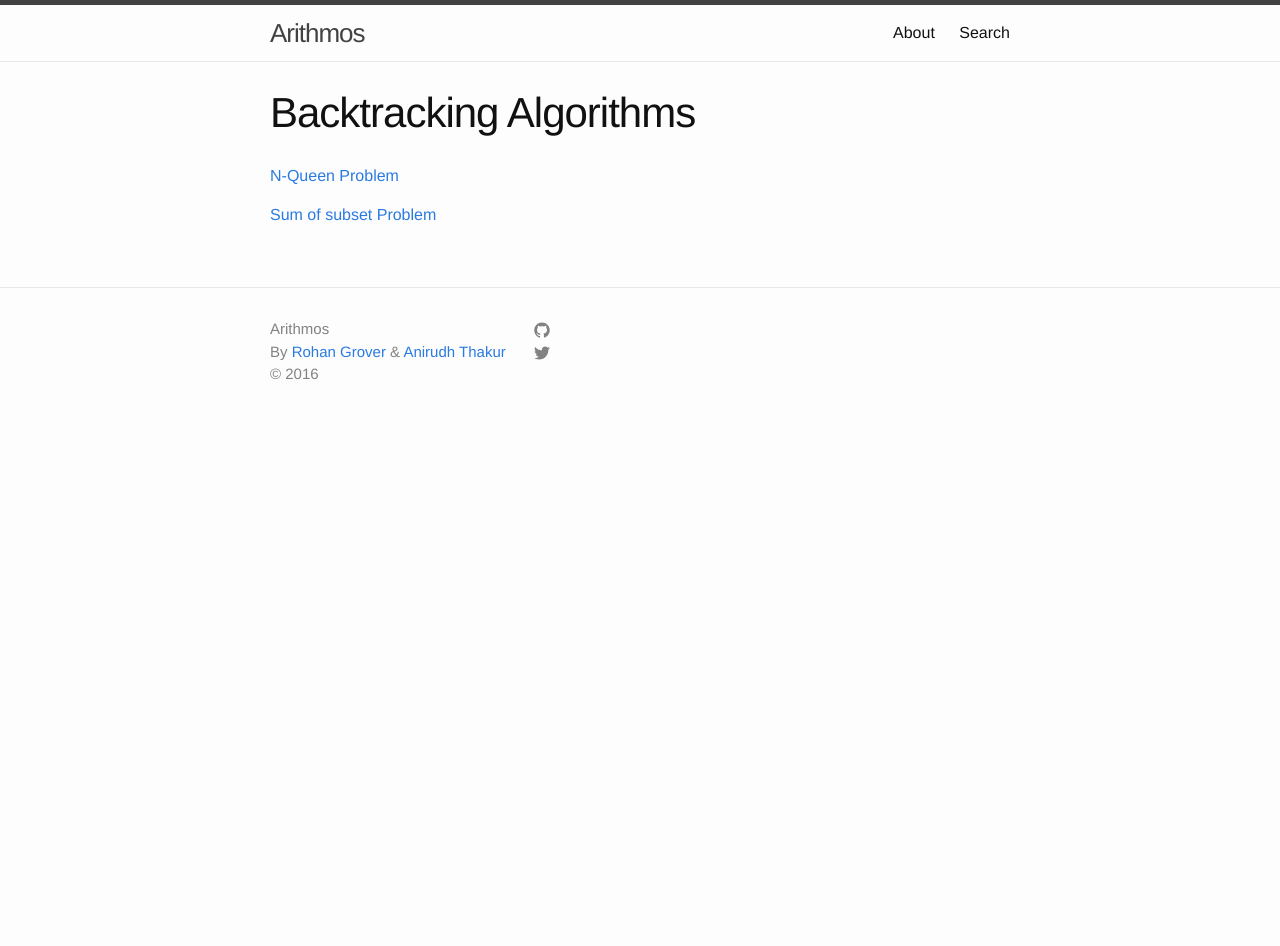
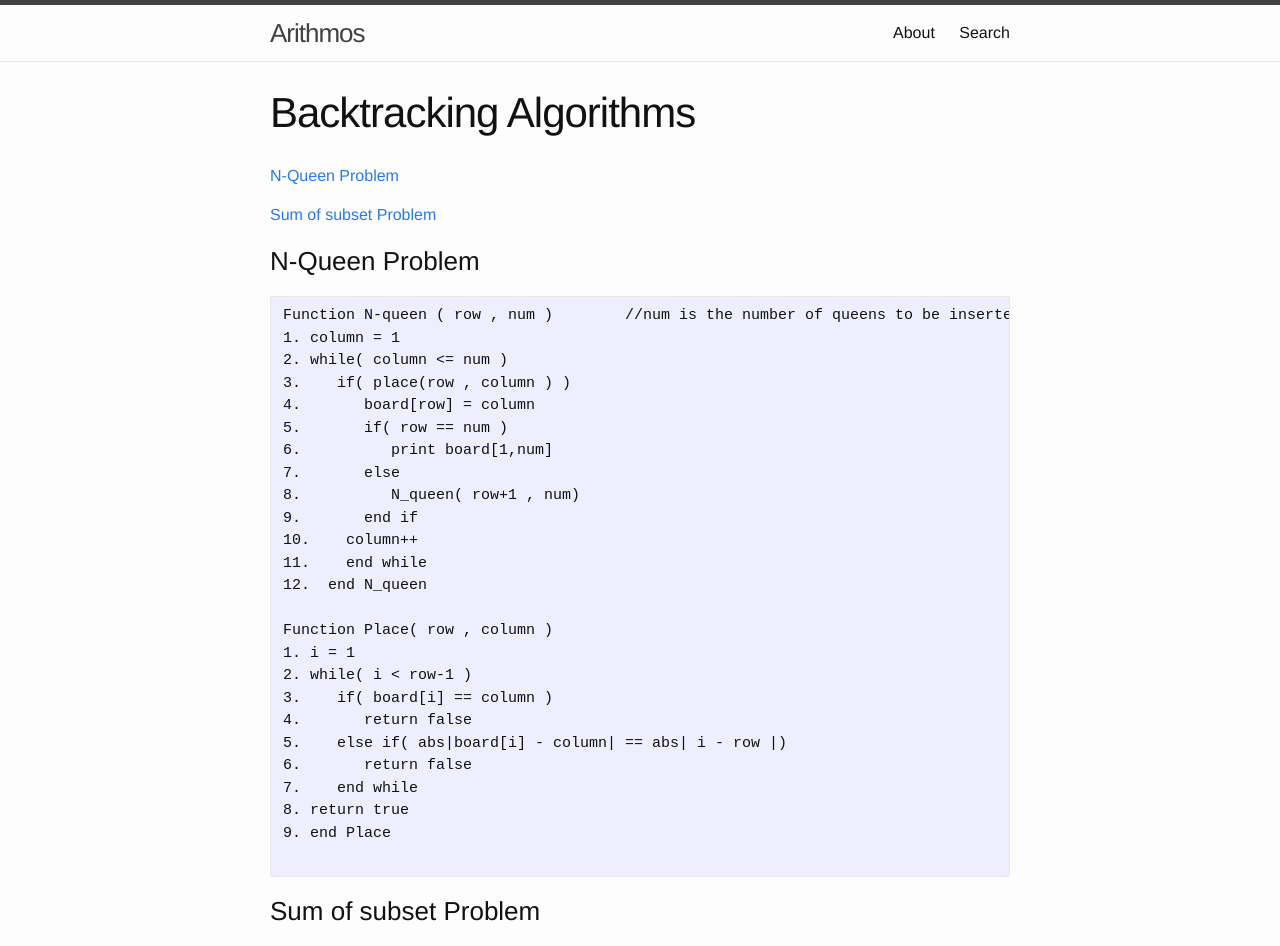
Before and after one commit to aarithmos/Algorithms, a Jekyll site: the page built from _posts/2016-11-25-Backtracking-Algo.markdown, in a window 1280 px wide and 1400 px high. Shown: the top 946 px of the window. Built offline with Jekyll 4.4.1, drawn with Linux system fonts in a browser that asks for light colours; some of the changed text lies outside the part shown.

Commit message:
Update 2016-11-25-Backtracking-Algo.markdown

````diff
--- a/_posts/2016-11-25-Backtracking-Algo.markdown
+++ b/_posts/2016-11-25-Backtracking-Algo.markdown
@@ -6,7 +6,56 @@
 ---
 
 
-[N-Queen Problem](/downloads/N queen.txt)
+[N-Queen Problem](#n-queen-problem)
 
 
-[Sum of subset Problem](/downloads/Sum of subset.txt)
+[Sum of subset Problem](#sum-of-subset-problem)
+
+### N-Queen Problem
+
+```
+Function N-queen ( row , num )        //num is the number of queens to be inserted at row
+1. column = 1
+2. while( column <= num )
+3.    if( place(row , column ) )
+4.       board[row] = column
+5.       if( row == num )
+6.          print board[1,num]
+7.       else
+8.          N_queen( row+1 , num)
+9.       end if
+10.    column++
+11.    end while
+12.  end N_queen
+
+Function Place( row , column )
+1. i = 1
+2. while( i < row-1 )
+3.    if( board[i] == column )
+4.       return false
+5.    else if( abs|board[i] - column| == abs| i - row |)
+6.       return false
+7.    end while
+8. return true
+9. end Place
+
+```
+
+### Sum of subset Problem
+
+```
+Function Sum_of_subset( array[] , size , sum)
+1. if( sum == 0 )
+2.    return true
+3. if( size==0 && sum!=0 )
+4.    return false
+5. if( a[n-1] > sum )
+6.    return Sum_of_subset( array[] , size-1 , sum )
+7. return Sum_of_subset( array[] , size-1 , sum ) || Sum_of_subset( array[] , size-1 , sum-a[n-1] )
+8. end Sum_of_subset
+
+```
+
+[BACK TO THE TOP](#top)
+
+ [![](/img/back.png)](/search)
````
